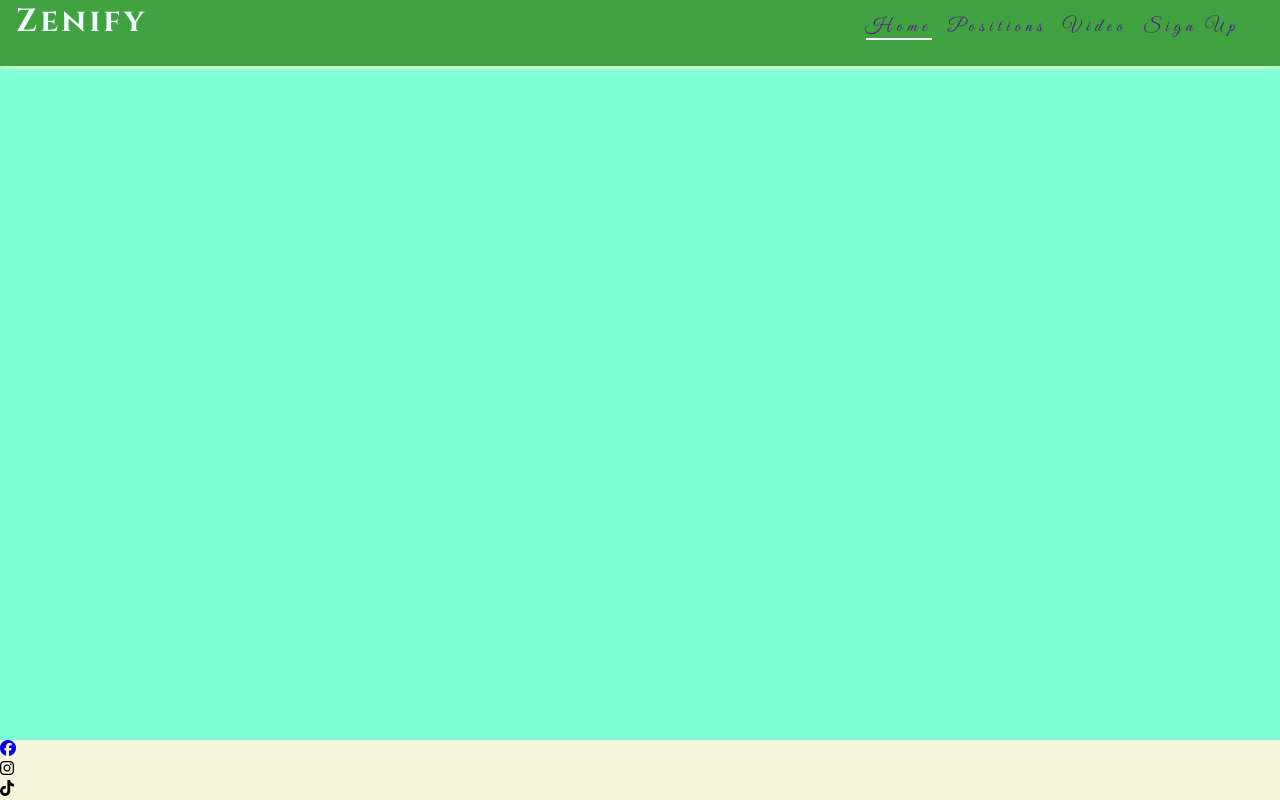
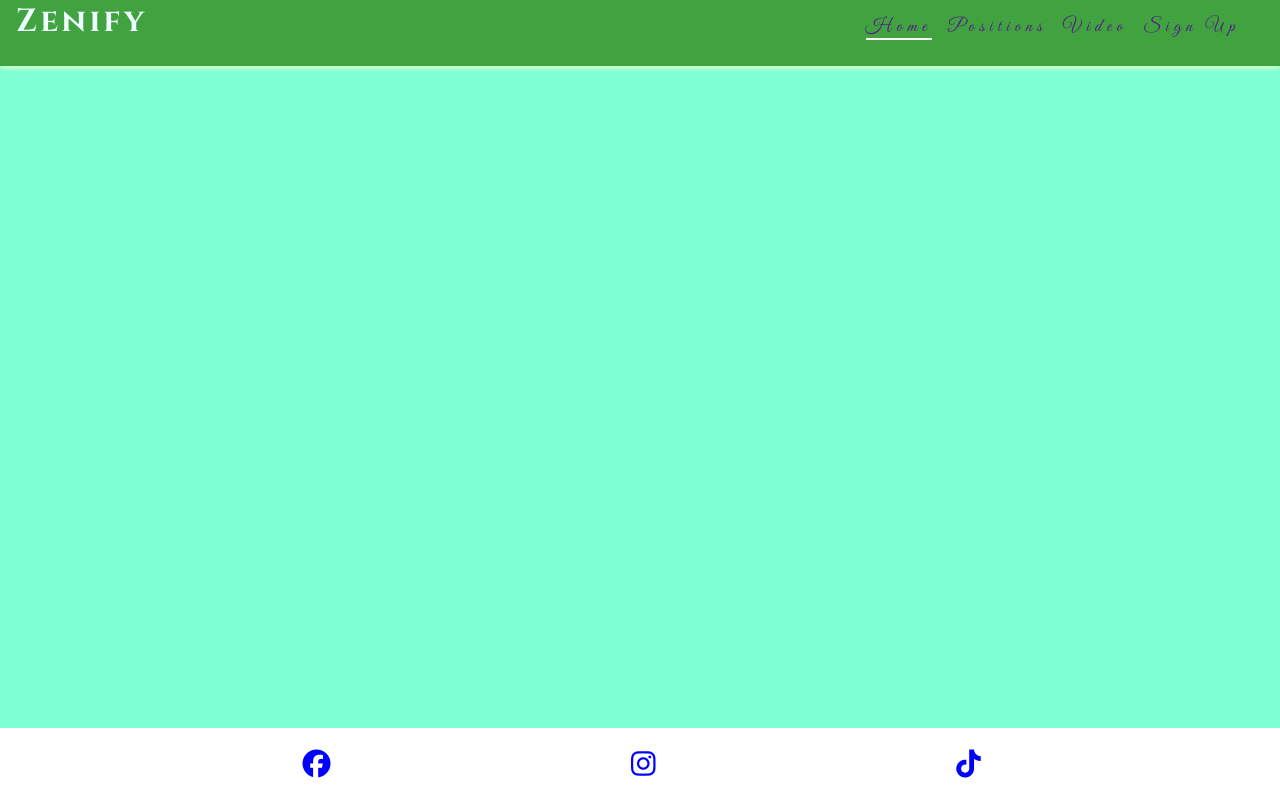
Before and after one commit to IbrahimAbedghane/Yoga-Project, a plain HTML site: page index.html in a window 1280 px wide. Drawn offline with Linux system fonts and the light colour scheme.

Commit message:
added larger font to social media icones and added padding

```diff
--- a/assets/css/style.css
+++ b/assets/css/style.css
@@ -90,8 +90,18 @@ main {
 }
 
 /*footer */
-footer {
-    background-color: beige;
+#social-networks {
+    text-align: center;
+    padding: 20px 0;
+    display: flex;
+    justify-content: space-evenly;
+    list-style-type: none;
+}
+
+#social-networks i {
+    font-size: 175%;
+    padding: 6%;
+    color: blue;
 }
 
 
--- a/index.html
+++ b/index.html
@@ -38,7 +38,7 @@
 
     <!--Footer-->
     <footer>
-        <ul>
+        <ul id="social-networks">
             <li><a href="http://www.facebook.com/" target="_blank" rel="noopener" aria-label="Visit our Facebook!"><i class="fa-brands fa-facebook"></i></a></li>
             <li><a href="http://wwww.instagram.com/" target="_blank" rel="noopener" aria-label="Visit our Instagram!"></a><i class="fa-brands fa-instagram"></i></li>
             <li><a href="http://www.tiktok.com/" target="_blank" rel="noopener" aria-label="Visit our Tiktok!"></a><i class="fa-brands fa-tiktok"></i></li>
```
